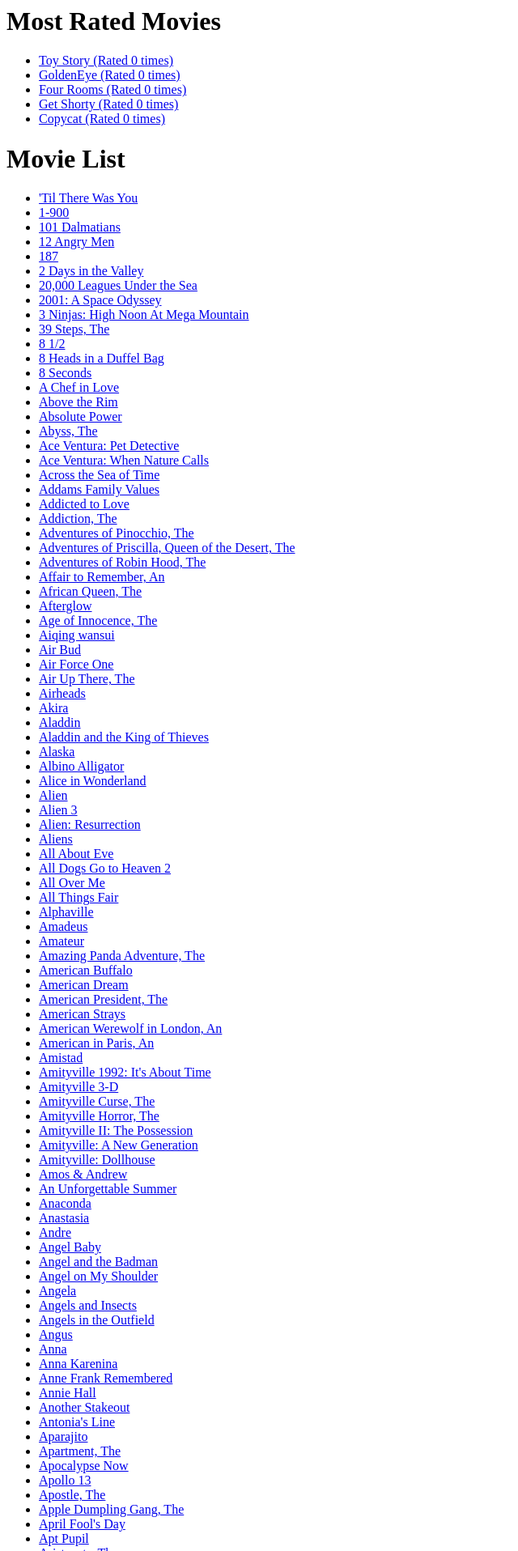
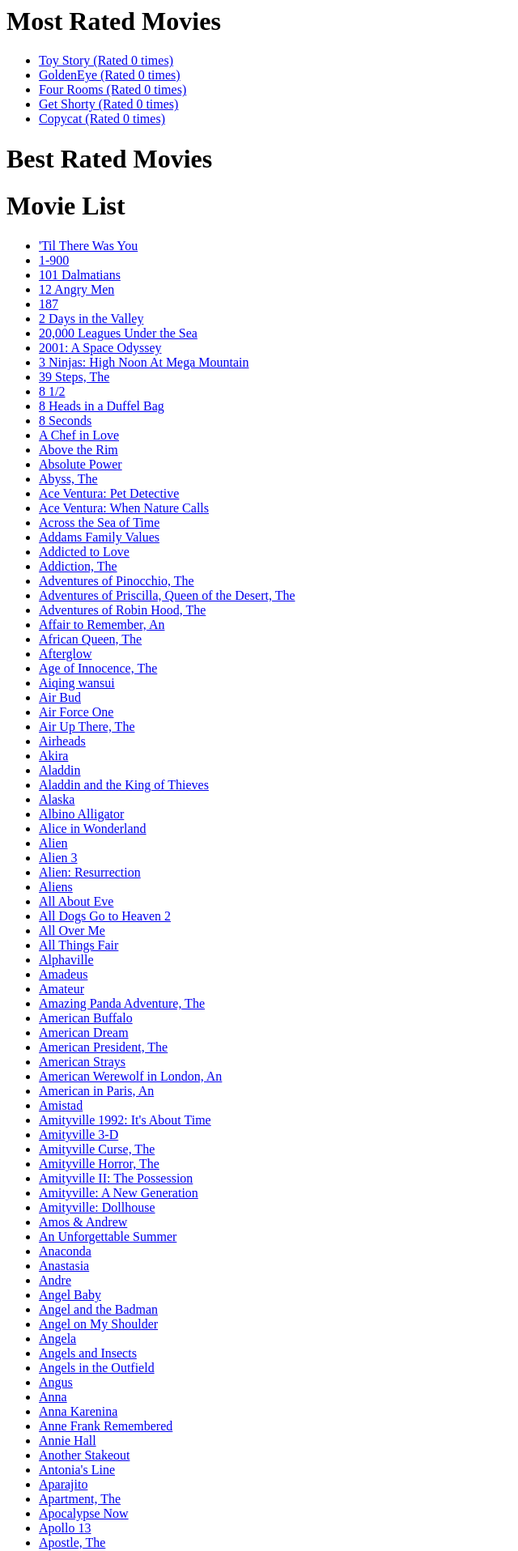
Before and after one commit to sarahcstringer/django-ratings, a Django app: page /movies/ in a window 1280 px wide. Shown: the top 1916 px of the page at 81% size, without its empty margins (0-640 px from the left). Run offline with Django 3.2, Linux system fonts and the light colour scheme; data comes from the database, SQL or seed files in the repository; data that the repository does not hold is empty.

Commit message:
added highest rated movies and updated movie display page

```diff
--- a/movies/templates/movies/movie_detail.html
+++ b/movies/templates/movies/movie_detail.html
@@ -1,6 +1,6 @@
 <h1>{{ movie.title }}</h1>
 <h3>{{ movie.released_at }}</h3>
-<h3>Average rating: {{ movie.get_avg_rating }}</h3>
+<h3>Average rating: {{ movie.get_avg_rating }} (Rated {{ num_ratings }} times)</h3>
 <ul>
 {% for category in movie.category.all %}
     <li>{{ category.category_name }}</li>
--- a/movies/templates/movies/movie_list.html
+++ b/movies/templates/movies/movie_list.html
@@ -1,8 +1,15 @@
 
 <h1>Most Rated Movies</h1>
 <ul>
-    {% for movie in top_5 %}
+    {% for movie in 5_most_rated %}
         <li><a href="{% url 'movies:movies.movie_detail' movie.id %}">{{ movie.title }} (Rated {{ movie.ratings }} times)</a></li>
+    {% endfor %}
+</ul>
+
+<h1>Best Rated Movies</h1>
+<ul>
+    {% for movie in 5_highest_rated %}
+    <li><a href="{% url 'movies:movies.movie_detail' movie.id %}">{{ movie.title }} (Rated {{ movie.scores|floatformat:2 }})</a></li>
     {% endfor %}
 </ul>
 
--- a/movies/views.py
+++ b/movies/views.py
@@ -4,12 +4,10 @@
 from django.views import generic
 from django.contrib import messages
 from django.contrib.auth.mixins import PermissionRequiredMixin
-from django.db.models import Count
+from django.db.models import Count, Avg
 from django.template import Context, Template
 
 # Create your views here.
-
-context = Context({})
 
 class MovieListview(generic.TemplateView):
     """General list of movies"""
@@ -20,7 +18,11 @@
 
     def get_context_data(self, **kwargs):
 
-        context['top_5'] = Movie.objects.annotate(ratings=Count('rating')).order_by('-ratings')[:5]
+        context = super(MovieListview, self).get_context_data(**kwargs)
+
+        context['5_most_rated'] = Movie.objects.annotate(ratings=Count('rating')).order_by('-ratings')[:5]
+        context['5_highest_rated'] = Movie.objects.annotate(scores=Avg('rating__rating'),
+                                                            cnt=Count('rating')).exclude(cnt__lt=5).order_by('-scores')[:5]
 
         context['movie_list'] = Movie.objects.order_by('title')
 
@@ -28,5 +30,13 @@
 
 class MovieDetailView(generic.DetailView):
     """Detail page for a movie"""
+    model = Movie
 
-    model = Movie
+    # def get_queryset(self):
+    #
+    def get_context_data(self, **kwargs):
+        obj = self.get_object()
+        # print obj
+        context = super(MovieDetailView, self).get_context_data(**kwargs)
+        context['num_ratings'] = obj.rating_set.count()
+        return context
```
